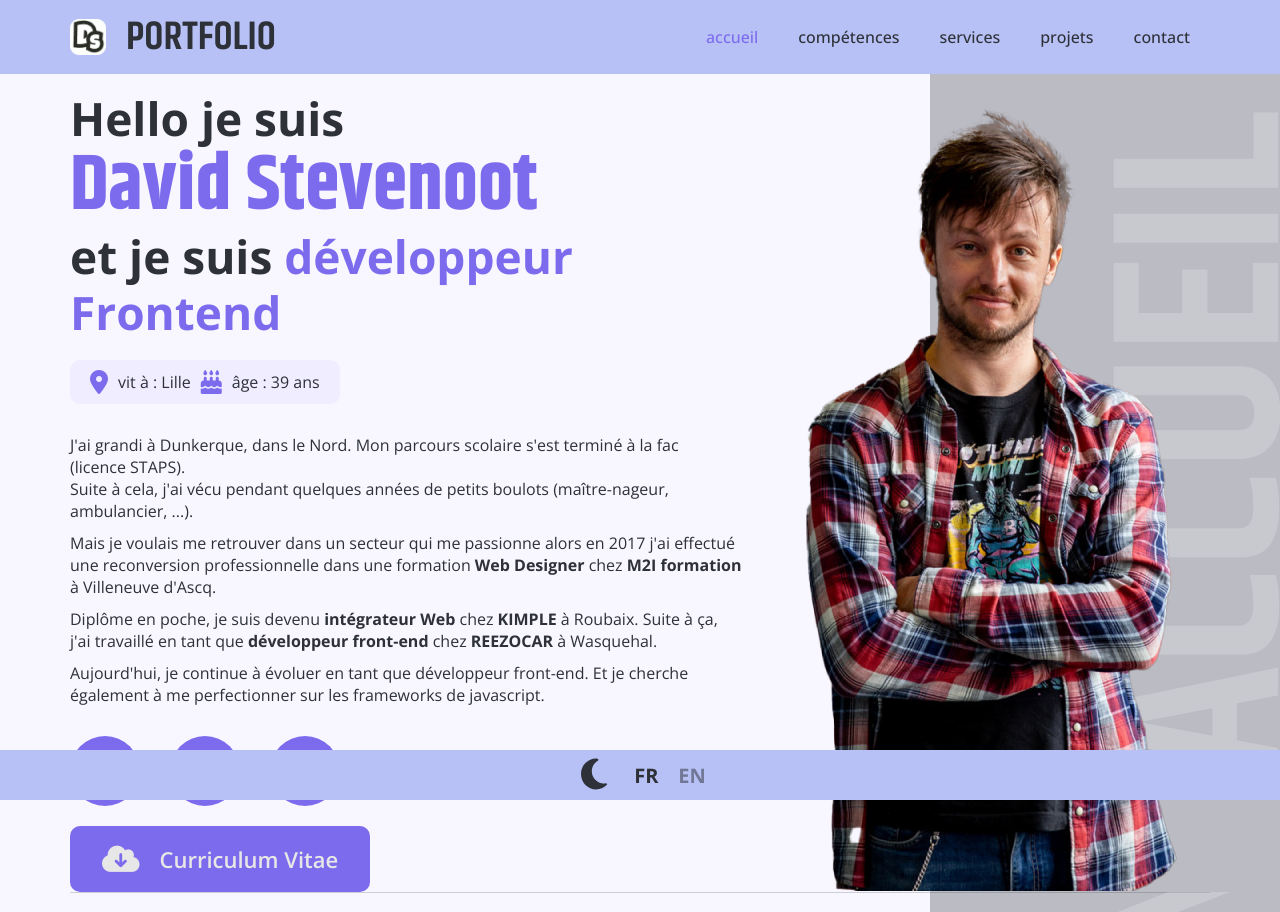
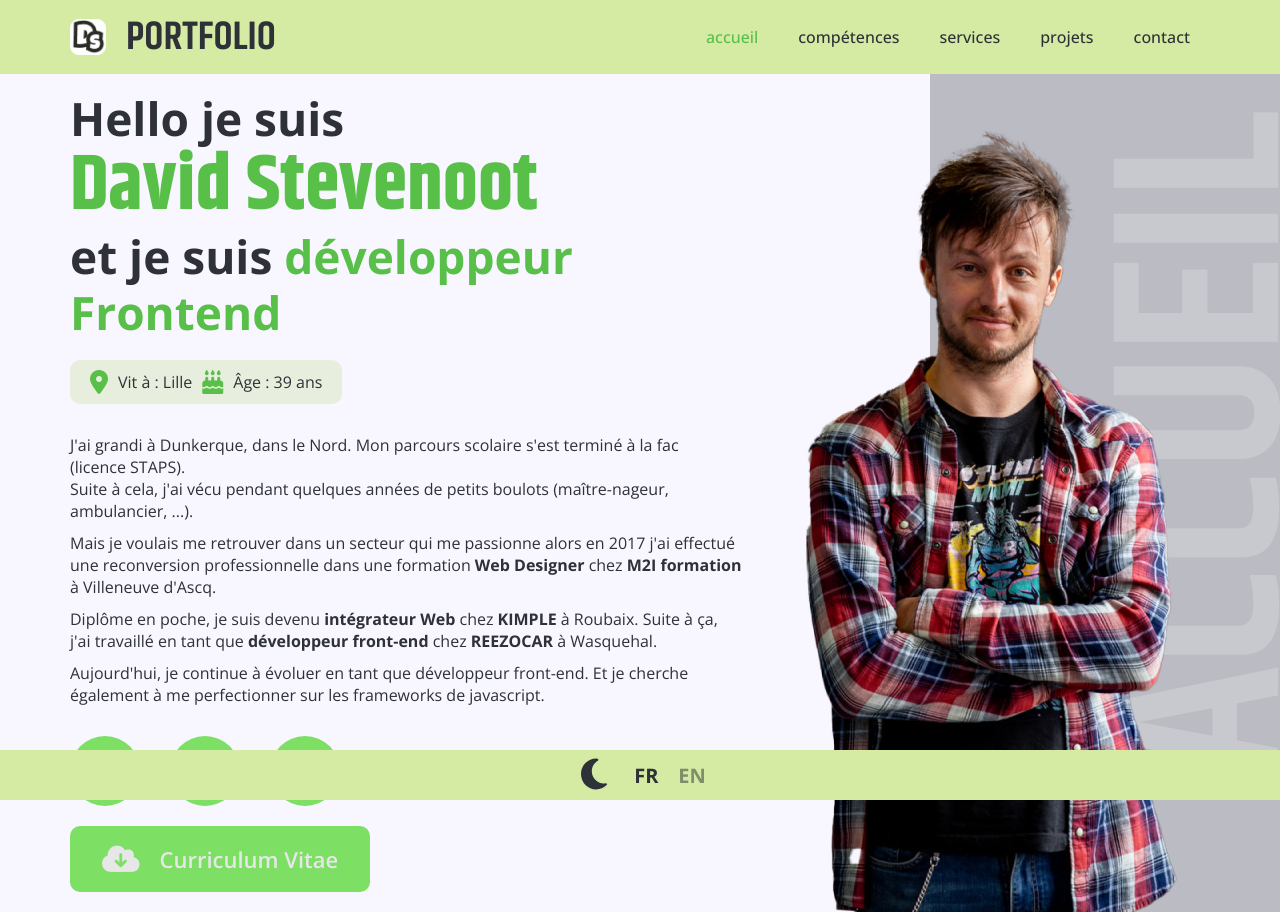
Before and after one commit to Evil-dave-dev/Evil-dave-dev.github.io, a website with bundled scripts: page index.html in a window 1280 px wide. Shown: the top 912 px of the page. Built offline with nearby package versions, Linux system fonts and the light colour scheme.

Commit message:
changement de couleurs

```diff
--- a/index.html
+++ b/index.html
@@ -74,10 +74,10 @@
             data-translate="adress"
             href="https://goo.gl/maps/q7NtAvke1Kpj5AGp9"
             target="_blank"
-            >vit à: Lille</a
+            >Vit à: Lille</a
           >
           <i class="fa-solid fa-cake-candles"></i>
-          <p data-translate="age">âge: 39 ans</p>
+          <p data-translate="age">Âge: 39 ans</p>
         </div>
         <div class="home__text" data-translate="home3">
           <p>
@@ -398,7 +398,6 @@
             <textarea
               name="yourMessage"
               id="yourMessage"
-              cols="30"
               rows="10"
             ></textarea>
             <label for="yourMessage" data-translate="yourMessage"
--- a/js/script.js
+++ b/js/script.js
@@ -100,7 +100,6 @@ function validateEmail() {
 // conditions your message
 function validateYourMessage() {
   const yourMessageValue = yourMessage.value.trim();
-  console.log(yourMessageValue);
   if (yourMessageValue === "") {
     setErrorFor(yourMessage, "votre message ne peut pas être vide");
     removeSuccess(yourMessage);
--- a/js/translator.js
+++ b/js/translator.js
@@ -28,8 +28,8 @@ const translations = {
     home2: "and I'm a <span class='highlight-color'>Frontend Developper</span>",
     home3:
       "<p>I grew up in Dunkerque, in the north. My school career ended at university (STAPS&nbsp;license).</br>Afterwards, I lived for a few years doing odd jobs (lifeguard,paramedic, ...).</p><p>But I want to live from my passion so in 2017 I did a professional retraining in a <strong>Web&nbsp;Designer</strong> training at <strong>M2I&nbsp;formation</strong> in Villeneuve d'Ascq.</p><p>After obtaining my qualification, I became a <strong>Web Integrator</strong> at <strong>KIMPLE</strong> in Roubaix. Afterwards, I worked as a <strong>Front-end Developer</strong> at <strong>REEZOCAR</strong> in Wasquehal.</p><p>Today, I continue to evolve as a front-end developer. And I'm also looking to improve myself on javascript frameworks.</p>",
-    adress: "live in:Lille",
-    age: "age:" + age + " years",
+    adress: "Lives in: Lille",
+    age: "Age: " + age + " years",
     skills1: 'My <span class="highlight-color">skills</span>',
     readMore: "Read more",
     servicesTitle: 'Our <span class="highlight-color">services</span>',
@@ -58,8 +58,8 @@ const translations = {
       "et je suis <span class='highlight-color'> développeur Frontend</span>",
     home3:
       "<p>J'ai grandi à Dunkerque, dans le Nord. Mon parcours scolaire s'est terminé à la fac (licence&nbsp;STAPS).</br>Suite à cela, j'ai vécu pendant quelques années de petits boulots (maître-nageur, ambulancier, ...).</p><p>Mais je voulais me retrouver dans un secteur qui me passionne alors en 2017 j'ai effectué une reconversion professionnelle dans une formation <strong>Web&nbsp;Designer</strong> chez <strong>M2I formation</strong> à Villeneuve d'Ascq.</p><p>Diplôme en poche, je suis devenu <strong>intégrateur&nbsp;Web</strong> chez <strong>KIMPLE</strong> à Roubaix. Suite à ça, j'ai travaillé en tant que <strong>développeur&nbsp;front-end</strong> chez <strong>REEZOCAR</strong> à Wasquehal.</p><p>Aujourd'hui, je continue à évoluer en tant que développeur front-end. Et je cherche également à me perfectionner sur les frameworks de javascript.</p>",
-    adress: "vit à : Lille",
-    age: "âge : " + age + " ans",
+    adress: "Vit à : Lille",
+    age: "Âge : " + age + " ans",
     skills1: 'Mes <span class="highlight-color">compétences</span>',
     readMore: "Lire plus",
     servicesTitle: 'Mes <span class="highlight-color">services</span>',
--- a/sass/scss/_variables.scss
+++ b/sass/scss/_variables.scss
@@ -1,14 +1,14 @@
 :root {
   // couleurs
   --c-primary: #f8f7ff;
-  --c-secondary: #b7c1f6;
-  --c-secondary-light: #efedff;
-  --c-secondary-light2: rgba(183, 193, 246, 0.8);
-  --c-tertiary: #7d6bed;
+  --c-secondary: #d5eba4;
+  --c-secondary-light: #e8eedd;
+  --c-secondary-light2: rgba(213, 235, 164, 0.8);
+  --c-tertiary: #7ddf64;
   --c-text1: #2e3138;
-  --c-text2: #7d6bed;
+  --c-text2: #58bf49;
   --c-text3: #e7e7e7;
-  --c-hover: #5d4ecb;
+  --c-hover: #58bf49;
 
   --c-borderInput: rgba(49, 45, 46, 0.5);
   --c-success: #62ad24;
@@ -27,7 +27,7 @@
 
   // size
   --fs-icon: 4rem;
-  --fs-formIcon: 3rem;
+  --fs-formIcon: 2rem;
   --fs-formError: 1.2rem;
   --fs-a: 2rem;
   --fs-p: 1.6rem;
--- a/sass/scss/style.scss
+++ b/sass/scss/style.scss
@@ -41,14 +41,14 @@ h1 {
   font-size: 4.5rem;
   line-height: 4.8rem;
   font-weight: 700;
-  @include breakpoints.medium {
+  @include breakpoints.x-small {
     font-size: 7.8rem;
     line-height: 8.2rem;
   }
 }
 h2 {
   font-size: 4rem;
-  @include breakpoints.medium {
+  @include breakpoints.x-small {
     font-size: 5.2rem;
   }
 }
@@ -56,7 +56,7 @@ h3 {
   font-size: 2.6rem;
   line-height: 3.8rem;
   font-weight: 700;
-  @include breakpoints.medium {
+  @include breakpoints.x-small {
     font-size: 4.6rem;
     line-height: 5.6rem;
   }
@@ -281,12 +281,14 @@ section {
   padding: 9rem var(--m-gutter) 0;
   &__content {
     grid-area: home-content;
-    @include mixins.flex(center, flex-start);
+    @include mixins.flex(flex-start, flex-start);
     flex-direction: column;
     gap: 2rem;
+    padding-bottom: 2rem;
   }
   &__img {
     grid-area: home-img;
+    align-self: end;
     img {
       display: block;
       width: 100%;
@@ -308,7 +310,7 @@ section {
     }
   }
   @include breakpoints.small {
-    align-items: center;
+    align-items: start;
     grid-template-areas:
       "home-content home-img"
       "home-content home-img";
@@ -602,7 +604,7 @@ section {
     }
     input:not(.btn),
     textarea {
-      padding: 3rem var(--margin);
+      padding: 3rem 4rem 3rem var(--margin);
       font-size: var(--fs-p);
       background: var(--c-secondary-light);
       border: 0.1rem solid var(--c-borderInput);
@@ -621,8 +623,8 @@ section {
     }
     i {
       position: absolute;
-      top: 2.7rem;
-      right: 2.7rem;
+      top: 3.2rem;
+      right: 2rem;
       visibility: hidden;
       font-size: var(--fs-formIcon);
     }
```
Also changed, not shown: sass/css/style.css, 1 other file.
